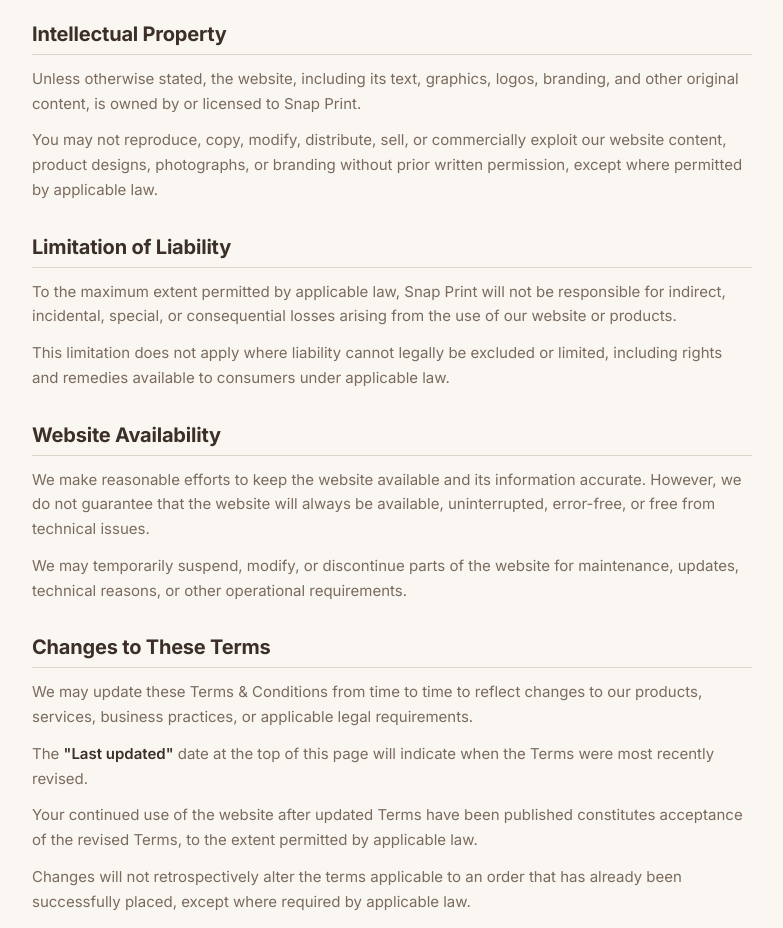
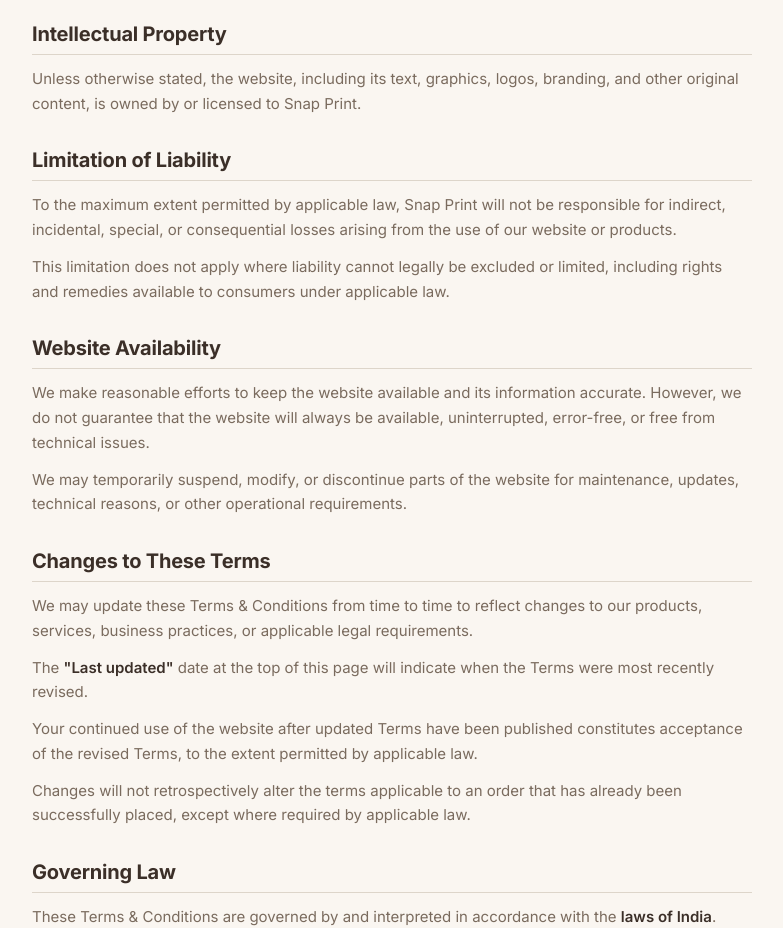
Before and after one commit to snaprint/snap-print, a website built with Vite: page src/terms.html in a window 1280 px wide. Shown: the part 2780-3708 px from the top of the page, without its empty margins (248-1031 px from the left). Built offline with nearby package versions, Linux system fonts and the light colour scheme; no server answers.

Commit message:
minor change in terms

```diff
--- a/src/terms.html
+++ b/src/terms.html
@@ -87,7 +87,6 @@
 
           <h2>Intellectual Property</h2>
           <p>Unless otherwise stated, the website, including its text, graphics, logos, branding, and other original content, is owned by or licensed to Snap Print.</p>
-          <p>You may not reproduce, copy, modify, distribute, sell, or commercially exploit our website content, product designs, photographs, or branding without prior written permission, except where permitted by applicable law.</p>
 
           <h2>Limitation of Liability</h2>
           <p>To the maximum extent permitted by applicable law, Snap Print will not be responsible for indirect, incidental, special, or consequential losses arising from the use of our website or products.</p>
```
